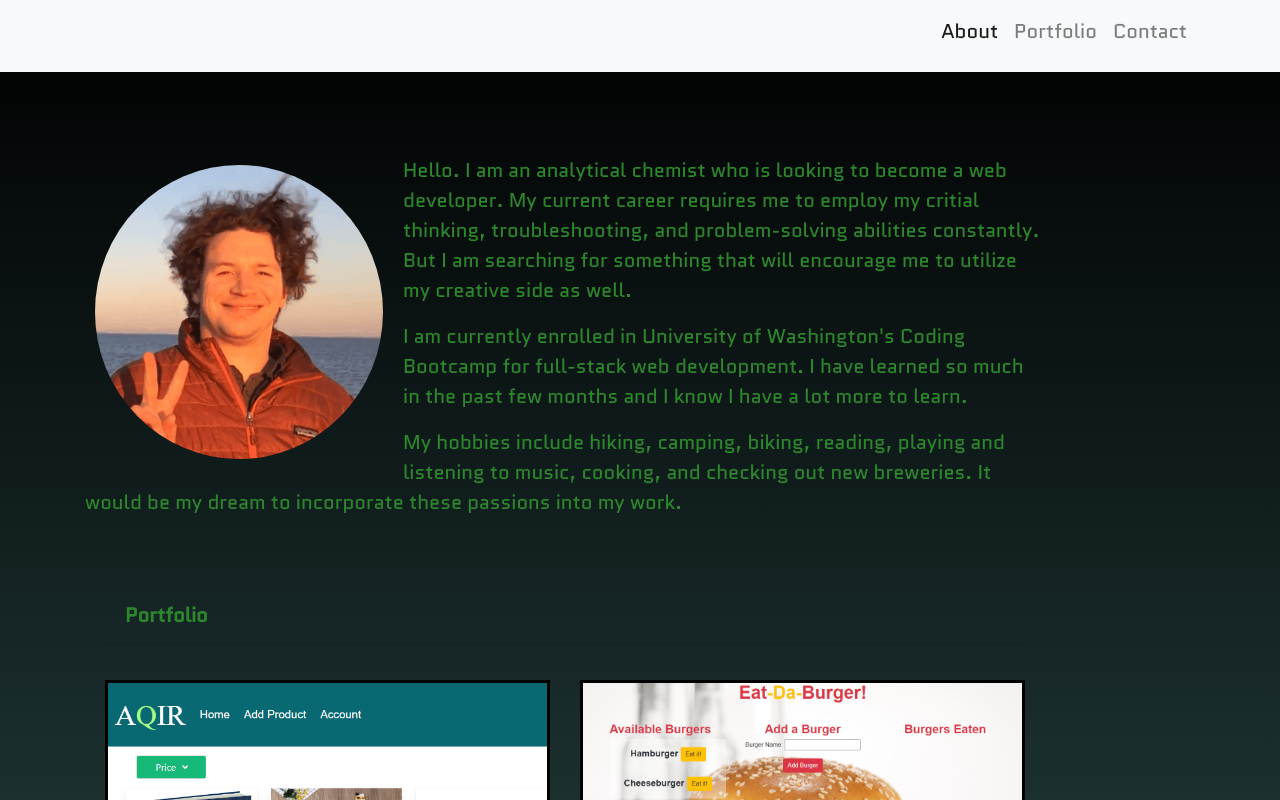
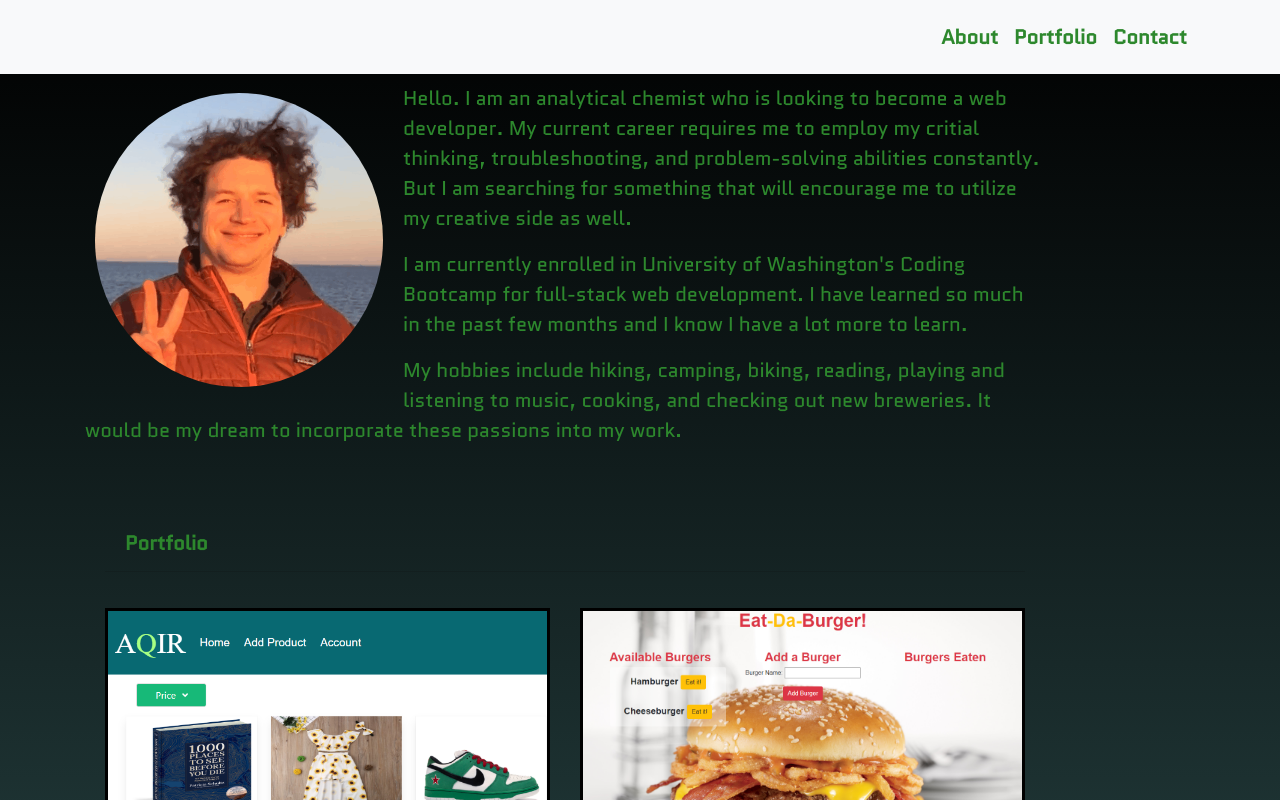
Before and after one commit to thedanitor/Portfolio, a React (Create React App) app: page /#/ in a window 1280 px wide. Shown: the top 800 px of the page. Built offline with nearby package versions, Linux system fonts and the light colour scheme.

Commit message:
combined navbars

```diff
--- a/src/App.css
+++ b/src/App.css
@@ -1,11 +1,16 @@
-.App {
-    margin: 0;
-    /* font-family: -apple-system, BlinkMacSystemFont, 'Segoe UI', 'Roboto', 'Oxygen',
-      'Ubuntu', 'Cantarell', 'Fira Sans', 'Droid Sans', 'Helvetica Neue',
-      sans-serif; */
-    -webkit-font-smoothing: antialiased;
-    -moz-osx-font-smoothing: grayscale;
+html {
+  position: relative;
+  min-height: 100%;
+}
 
+.container .card {
+  max-width: 960px;
+  margin-top: 50px;
+  background-color: rgb(119, 119, 119, 0);
+  border: none;
+}
+
+body {
   background-image: linear-gradient(
     #000000,
     #080d0d,
@@ -18,7 +23,7 @@
     #3d6767,
     #447474
   );
-    color: #2d882d;
+  /* color: #2d882d;
   font-family: "Quantico", sans-serif;
-    font-size: 20px;
+  font-size: 20px; */
 }
--- a/src/App.js
+++ b/src/App.js
@@ -1,9 +1,9 @@
 import React, { Component } from 'react';
 import {HashRouter as Router, Route} from "react-router-dom";
 import './App.css';
-import Header from "./components/Header";
+import Header from "./components/Header/";
 import About from "./components/pages/About/";
-import NameNav from "./components/NameNav";
+// import NameNav from "./components/NameNav/";
 import Portfolio from "./components/pages/Portfolio/";
 import Home from "./components/pages/Home";
 import Contact from "./components/pages/Contact/";
@@ -27,14 +27,13 @@ class App extends Component {
 render() {
   return (
     <Router>
-    <div className="App">
+    {/* <div className="App"> */}
       <Header/>
-      <NameNav/>
       <Route exact path ="/" component={Home}/>
       <Route exact path ="/about" component={About}/>
       <Route exact path ="/portfolio" component={Portfolio}/>
       <Route exact path ="/contact" component={Contact}/>
-    </div>
+    {/* </div> */}
     </Router>
   );
 }
--- a/src/components/Header.js
+++ /dev/null
@@ -1,58 +0,0 @@
-import React from "react";
-import {
-  Navbar,
-  Nav,
-  Container,
-} from "react-bootstrap";
-import { FontAwesomeIcon } from "@fortawesome/react-fontawesome";
-
-function Header() {
-  return (
-
-      <Navbar
-        collapseOnSelect
-        expand="lg"
-        bg="light"
-        id="menu"
-        className="navbar navbar-default fixed-top ml-auto navbar-expand-lg navbar-light bg-light"
-      >
-        <Container>
-          <Navbar.Toggle
-            aria-controls="reponsive-navbar-nav"
-            className="ml-auto"
-          >
-            <FontAwesomeIcon icon="hamburger" style={burgerStyle}/>
-          </Navbar.Toggle>
-          <Navbar.Collapse id="responsive-navbar-nav">
-            <Nav className="navbar-nav ml-auto">
-              <Nav.Link
-                className="nav-item ml-auto nav-link active"
-                href="index.html#about"
-              >
-                About
-              </Nav.Link>
-              <Nav.Link
-                className="nav-item ml-auto nav-link"
-                href="index.html#portfolio"
-              >
-                Portfolio
-              </Nav.Link>
-              <Nav.Link
-                className="nav-item ml-auto nav-link"
-                href="index.html#contact"
-              >
-                Contact
-              </Nav.Link>
-            </Nav>
-          </Navbar.Collapse>
-        </Container>
-      </Navbar>
-
-  );
-}
-
-const burgerStyle = {
-  color: "#fef728"
-}
-
-export default Header;
--- /dev/null
+++ b/src/components/Header/index.js
@@ -0,0 +1,43 @@
+import React from "react";
+import "./style.css";
+import { Navbar, Nav, Container } from "react-bootstrap";
+import { NavLink } from "react-router-dom";
+import { FontAwesomeIcon } from "@fortawesome/react-fontawesome";
+
+function Header() {
+  return (
+    <Navbar
+      collapseOnSelect
+      expand="lg"
+      bg="light"
+      id="menu"
+      className="navbar navbar-default fixed-top ml-auto navbar-expand-lg"
+    >
+      <Container>
+        <Navbar.Toggle aria-controls="reponsive-navbar-nav" className="ml-auto">
+          <FontAwesomeIcon icon="hamburger" />
+        </Navbar.Toggle>
+        <Navbar.Collapse id="responsive-navbar-nav">
+          <Container className="container">
+            <Navbar.Brand className="navbar-brand heading mr-auto" href="/">
+              <h1 id="danFont">Dan Weikart</h1>
+            </Navbar.Brand>
+          </Container>
+          <Nav className="navbar-nav ml-auto">
+            <NavLink className="nav-item ml-auto nav-link active" to="/about">
+              About
+            </NavLink>
+            <NavLink className="nav-item ml-auto nav-link" to="/portfolio">
+              Portfolio
+            </NavLink>
+            <NavLink className="nav-item ml-auto nav-link" to="/contact">
+              Contact
+            </NavLink>
+          </Nav>
+        </Navbar.Collapse>
+      </Container>
+    </Navbar>
+  );
+}
+
+export default Header;
--- /dev/null
+++ b/src/components/Header/style.css
@@ -0,0 +1,78 @@
+
+i {
+  font-size: 40px;
+  padding-right: 10px;
+}
+
+.navbar {
+  /* background: rgba(0, 0, 0, 0.001) !important; */
+  background: #000000 !important;
+}
+
+.nav-link {
+  color: #2d882d !important;
+}
+
+.nav-link:hover {
+  color: #fef728 !important;
+}
+
+.fa-hamburger {
+  color: #fef728 !important;
+}
+a {
+  font-weight: bold;
+}
+
+/* .navbar {
+  background: rgba(0, 0, 0, 0.001) !important;
+} */
+
+#danFont {
+  color: #2d882d;
+}
+
+#danFont {
+  overflow: hidden;
+  border-right: 0.15em solid #2d882d;
+  white-space: nowrap;
+  margin: 0 auto;
+  letter-spacing: 0.15em;
+  animation: typing 1.5s steps(40, end), blink-caret 0.75s step-end 13,
+    blink-caret-disappear 1s linear 9750ms infinite;
+}
+
+@keyframes typing {
+  from {
+    width: 0;
+  }
+  to {
+    width: 100%;
+  }
+}
+
+@keyframes blink-caret {
+  from,
+  to {
+    border-color: transparent;
+  }
+  50% {
+    border-color: #2d882d;
+  }
+}
+@keyframes blink-caret-disappear {
+  from,
+  to {
+    border-color: transparent;
+  }
+  100% {
+    border-color: transparent;
+  }
+}
+
+.navbar-brand {
+  font-family: "Press Start 2P", cursive;
+  padding: 0px 25px;
+  font-size: 40px;
+  font-weight: bold;
+}
--- a/src/components/NameNav.js
+++ /dev/null
@@ -1,17 +0,0 @@
-import React from 'react'
-
-function NameNav() {
-    return (
-        <nav className="navbar navbar-default navbar-expand-lg navbar-light bg-light">
-        <div className="container">
-          {/* <a className="navbar-brand heading mr-auto"> */}
-            <h1 id="danFont">
-              Dan Weikart
-            </h1>
-          {/* </a> */}
-        </div>
-      </nav>
-    )
-}
-
-export default NameNav;
--- /dev/null
+++ b/src/components/NameNav/style.css
@@ -0,0 +1,56 @@
+a {
+    font-weight: bold;
+  }
+
+  .navbar {
+    background: rgba(0, 0, 0, 0.001) !important;
+  }
+
+  #danFont {
+    color: #2d882d;
+  }
+
+  #danFont {
+    overflow: hidden;
+    border-right: 0.15em solid #2d882d;
+    white-space: nowrap;
+    margin: 0 auto;
+    letter-spacing: 0.15em;
+    animation: typing 1.5s steps(40, end), blink-caret 0.75s step-end 13,
+      blink-caret-disappear 1s linear 9750ms infinite;
+  }
+
+  @keyframes typing {
+    from {
+      width: 0;
+    }
+    to {
+      width: 100%;
+    }
+  }
+
+  @keyframes blink-caret {
+    from,
+    to {
+      border-color: transparent;
+    }
+    50% {
+      border-color: #2d882d;
+    }
+  }
+  @keyframes blink-caret-disappear {
+    from,
+    to {
+      border-color: transparent;
+    }
+    100% {
+      border-color: transparent;
+    }
+  }
+
+  .navbar-brand {
+    font-family: "Press Start 2P", cursive;
+    padding: 0px 25px;
+    font-size: 40px;
+    font-weight: bold;
+  }
--- a/src/components/pages/About/style.css
+++ b/src/components/pages/About/style.css
@@ -1,3 +1,10 @@
+
+.container {
+  color: #2d882d;
+  font-family: "Quantico", sans-serif;
+  font-size: 20px;
+}
+
 img {
     width: 50%;
     opacity: 1;
@@ -6,15 +13,6 @@ img {
     border-radius: 50%;
   }
 
-  /* .photo {
-    width: 30%;
-    float: left;
-    margin: 10px 20px 10px 10px;
-  }
-
-  .clearfix {
-    overflow: auto;
-  } */
 
   @media only screen and (max-width: 575px) {
     .photo {
@@ -23,9 +21,6 @@ img {
       float: none;
       margin: 0 auto 20px;
     }
-    /* .imgContainer {
-      width: 100%;
-    } */
   }
 
   @media only screen and (min-width: 576px) {
--- a/src/components/pages/Contact/style.css
+++ b/src/components/pages/Contact/style.css
@@ -1,11 +1,15 @@
-footer {
+#contact {
     color: black;
-    background-color: rgba(119, 119, 119, 0.404);
+    background-color:#808080 ;
     bottom: 0;
     width: 100%;
     height: 160px;
   }
 
+  .footer-copyright {
+    color: black;
+  }
+
   footer p {
     padding-top: 10px;
   }
--- a/src/index.css
+++ b/src/index.css
@@ -5,24 +5,7 @@ body {
     sans-serif; */
   -webkit-font-smoothing: antialiased;
   -moz-osx-font-smoothing: grayscale;
-
-  background-image: linear-gradient(
-    #000000,
-    #080d0d,
-    #0f1a1a,
-    #172727,
-    #1e3434,
-    #264141,
-    #2d4e4e,
-    #355b5b,
-    #3d6767,
-    #447474
-  );
-  color: #2d882d;
-  font-family: "Quantico", sans-serif;
-  font-size: 20px;
 }
-
 code {
   font-family: source-code-pro, Menlo, Monaco, Consolas, 'Courier New',
     monospace;
```
Also changed, not shown: src/components/NameNav/index.js (added, +20 -0 lines). Lines whose indentation alone changed are shown as unchanged.
